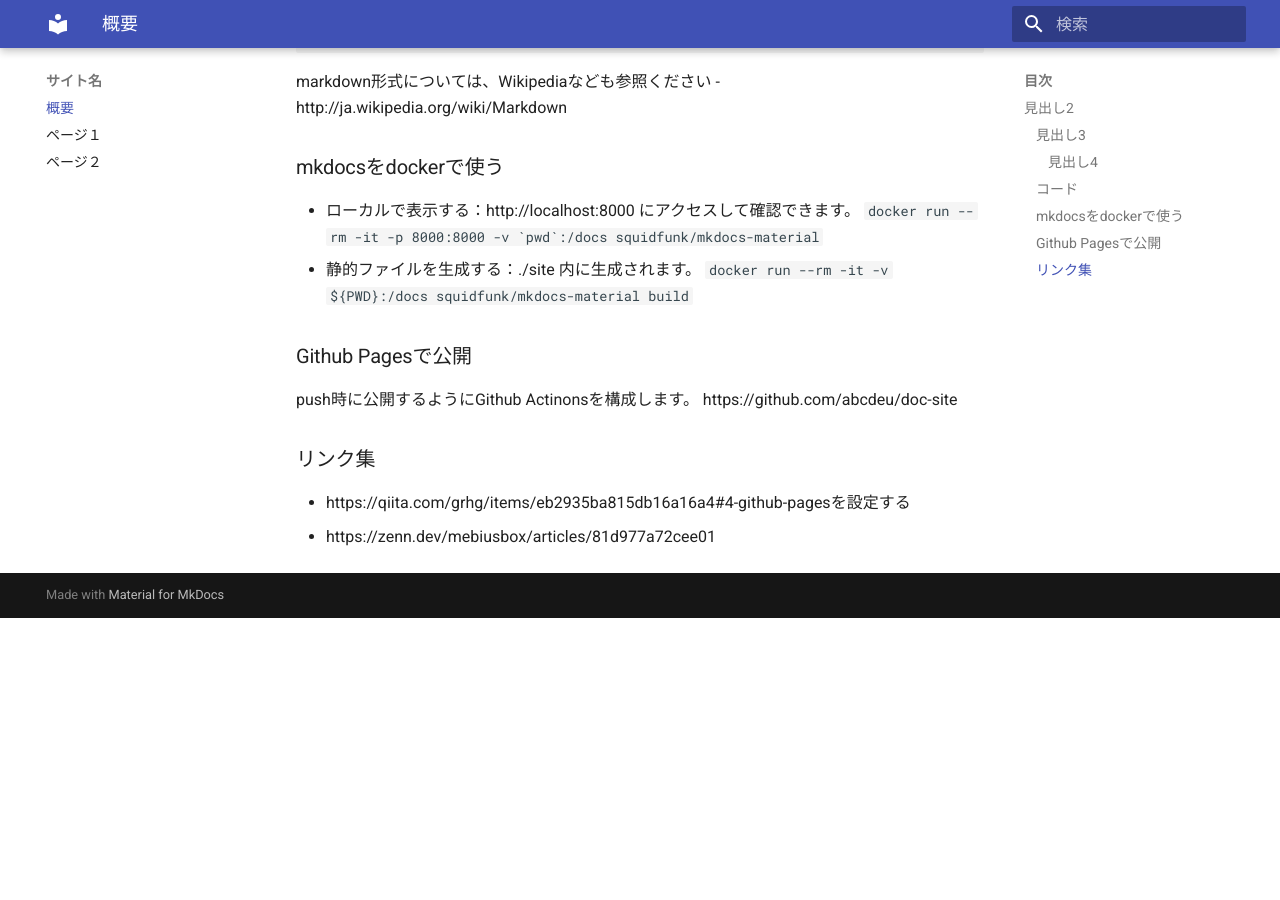
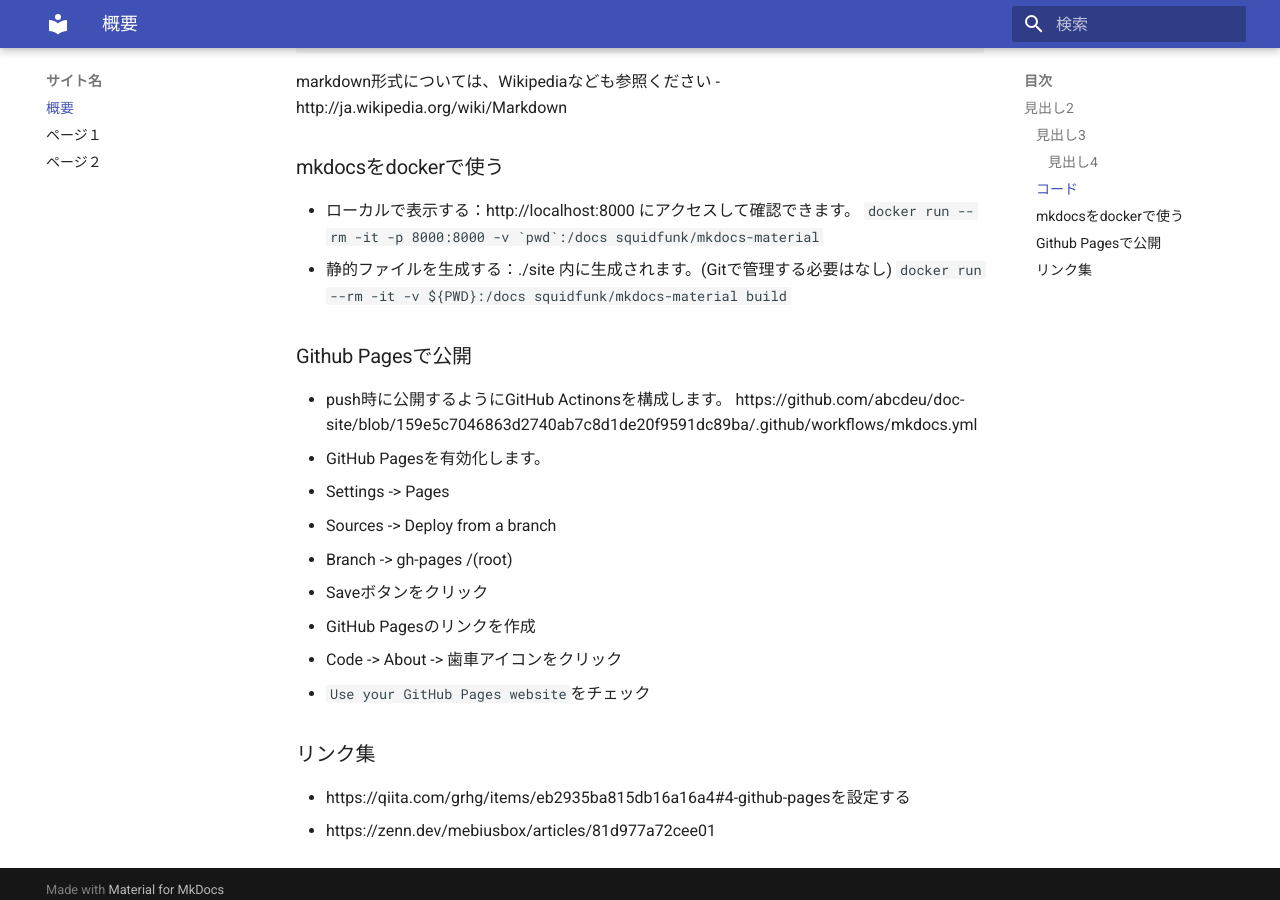
Before and after one commit to abcdeu/doc-site, an MkDocs documentation site: the page built from docs/index.md, in a window 1280 px wide and 900 px high, scrolled down 698 px. Built offline with MkDocs 1.6.1 and Material for MkDocs 9.7.7, drawn with Linux system fonts in a browser that asks for light colours; before the commit the page ends 1316 px from its top, so only the background shows below that.

Commit message:
fix setup

````diff
--- a/docs/index.md
+++ b/docs/index.md
@@ -33,14 +33,22 @@
   ```
   docker run --rm -it -p 8000:8000 -v `pwd`:/docs squidfunk/mkdocs-material
   ```
-- 静的ファイルを生成する：./site 内に生成されます。
+- 静的ファイルを生成する：./site 内に生成されます。(Gitで管理する必要はなし)
   ```
   docker run --rm -it -v ${PWD}:/docs squidfunk/mkdocs-material build
   ```
 
 ### Github Pagesで公開
-push時に公開するようにGithub Actinonsを構成します。
-https://github.com/abcdeu/doc-site
+- push時に公開するようにGitHub Actinonsを構成します。
+  https://github.com/abcdeu/doc-site/blob/159e5c7046863d2740ab7c8d1de20f9591dc89ba/.github/workflows/mkdocs.yml
+- GitHub Pagesを有効化します。
+  1. Settings -> Pages
+  2. Sources -> Deploy from a branch
+  3. Branch -> gh-pages /(root)
+  4. Saveボタンをクリック
+- GitHub Pagesのリンクを作成
+  1. Code -> About -> 歯車アイコンをクリック
+  2. `Use your GitHub Pages website`をチェック
 
 ### リンク集
 - https://qiita.com/grhg/items/eb2935ba815db16a16a4#4-github-pagesを設定する
````
